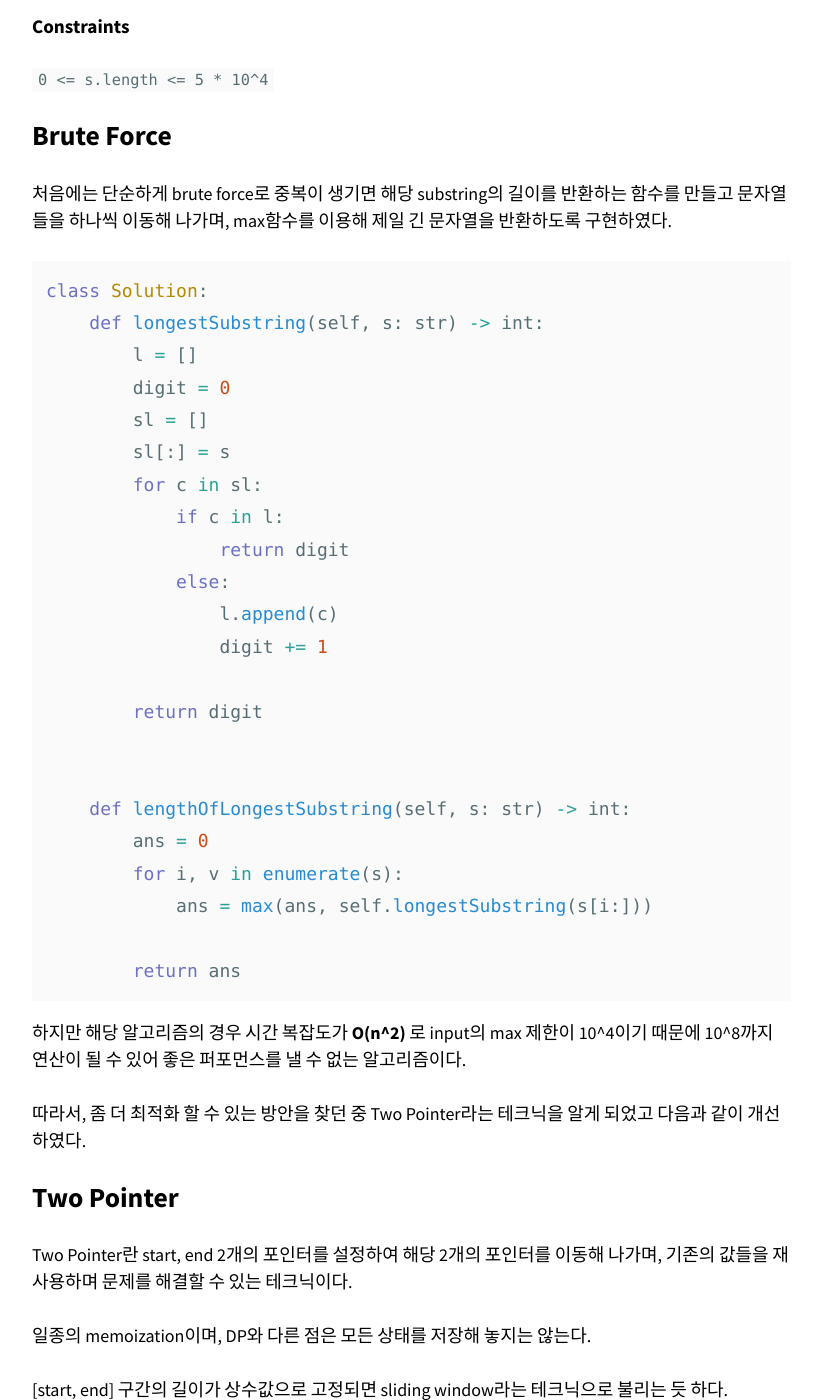
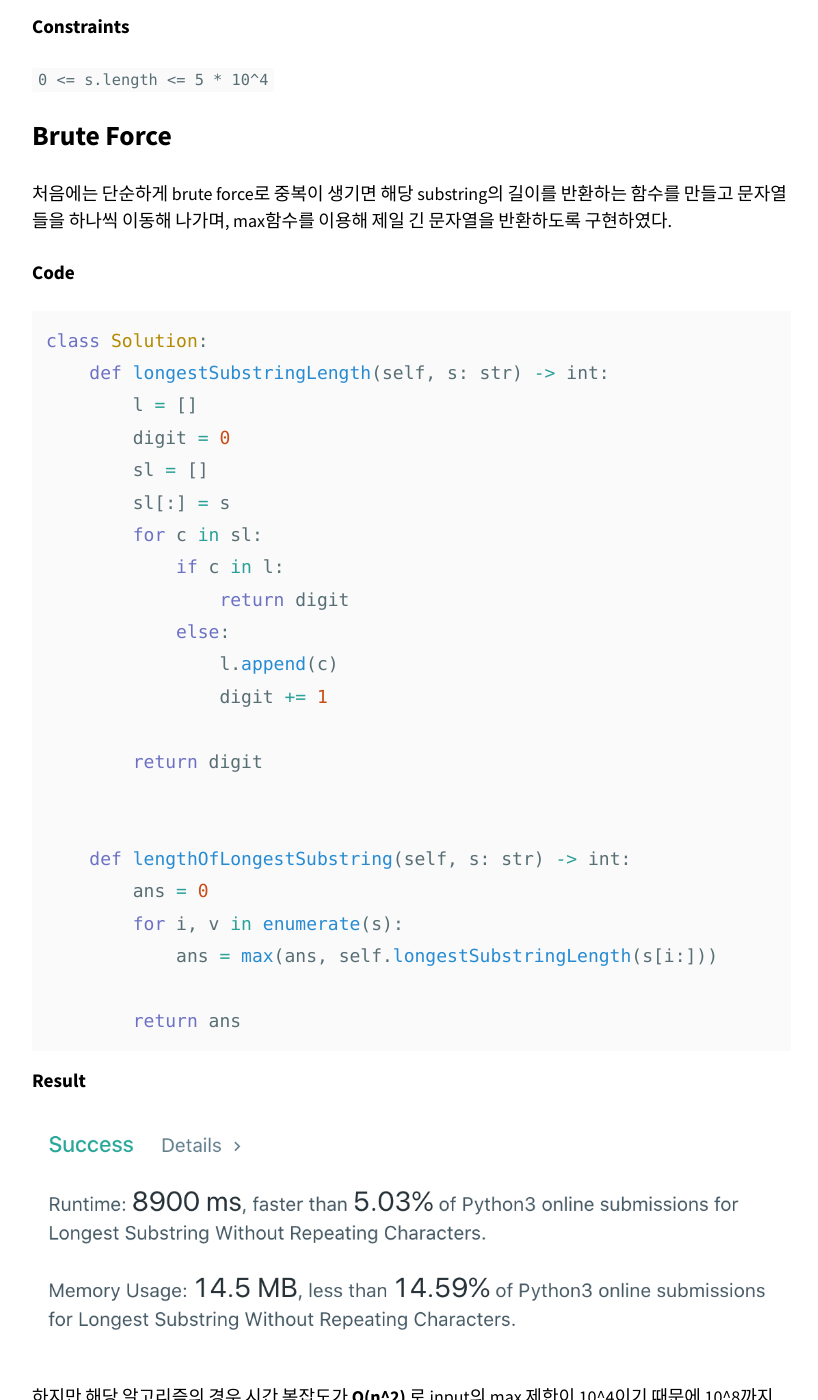
Before and after one commit to dream365/dream365.github.io, a Jekyll site: the page built from _posts/2020-11-22-leet-code-0003.md, in a window 1280 px wide and 1400 px high, scrolled down 1334 px. Shown: the whole window, without its empty margins (343-1161 px from the left). Built offline with Jekyll 4.4.1, drawn with Linux system fonts in a browser that asks for light colours; nearby versions of some CDN libraries; comment, search, counter and statistics services are not loaded.

Commit message:
Update 2020-11-22-leet-code-0003.md

````diff
--- a/_posts/2020-11-22-leet-code-0003.md
+++ b/_posts/2020-11-22-leet-code-0003.md
@@ -53,9 +53,10 @@ Notice that the answer must be a substring, "pwke" is a subsequence and not a su
 ## Brute Force
 처음에는 단순하게 brute force로 중복이 생기면 해당 substring의 길이를 반환하는 함수를 만들고 문자열들을 하나씩 이동해 나가며, max함수를 이용해 제일 긴 문자열을 반환하도록 구현하였다.
 
+#### Code
 ```python
 class Solution:
-    def longestSubstring(self, s: str) -> int:
+    def longestSubstringLength(self, s: str) -> int:
         l = []
         digit = 0
         sl = []
@@ -73,10 +74,12 @@ class Solution:
     def lengthOfLongestSubstring(self, s: str) -> int:
         ans = 0
         for i, v in enumerate(s):
-            ans = max(ans, self.longestSubstring(s[i:]))
+            ans = max(ans, self.longestSubstringLength(s[i:]))
 
         return ans
 ```
+#### Result
+![brute_force_result](/images/LC_0003_Brute_Force.png)
 
 하지만 해당 알고리즘의 경우 시간 복잡도가 **O(n^2)** 로 input의 max 제한이 10^4이기 때문에 10^8까지 연산이 될 수 있어 좋은 퍼포먼스를 낼 수 없는 알고리즘이다.
 
@@ -89,6 +92,7 @@ Two Pointer란 start, end 2개의 포인터를 설정하여 해당 2개의 포
 
 [start, end] 구간의 길이가 상수값으로 고정되면 sliding window라는 테크닉으로 불리는 듯 하다.
 
+#### Code
 ```python
 class Solution:
     def lengthOfLongestSubstring(self, s: str) -> int:
@@ -119,6 +123,9 @@ class Solution:
         return ans
 ```
 
+#### Result
+![two_pointer_result](/images/LC_0003_Two_Pointer.png)
+
 쉽게 해당 알고리즘을 설명하면, set에 문자들을 저장해가며 중복이 발생하면 다시 start부터 중복된 문자의 위치까지 조회하며 set에서 문자를 삭제한다.
 
 그 후 start와 end 포인터를 재설정하며, 답을 구하게 된다.
````
